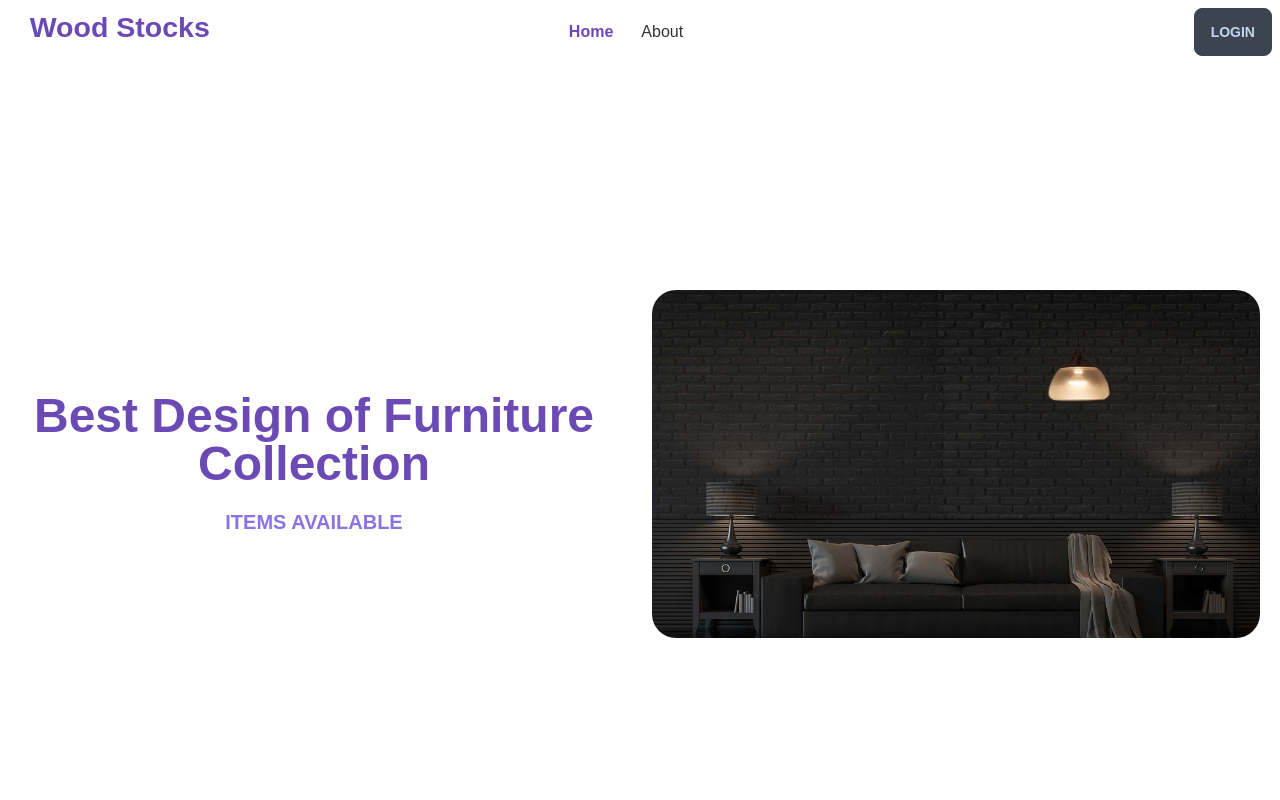
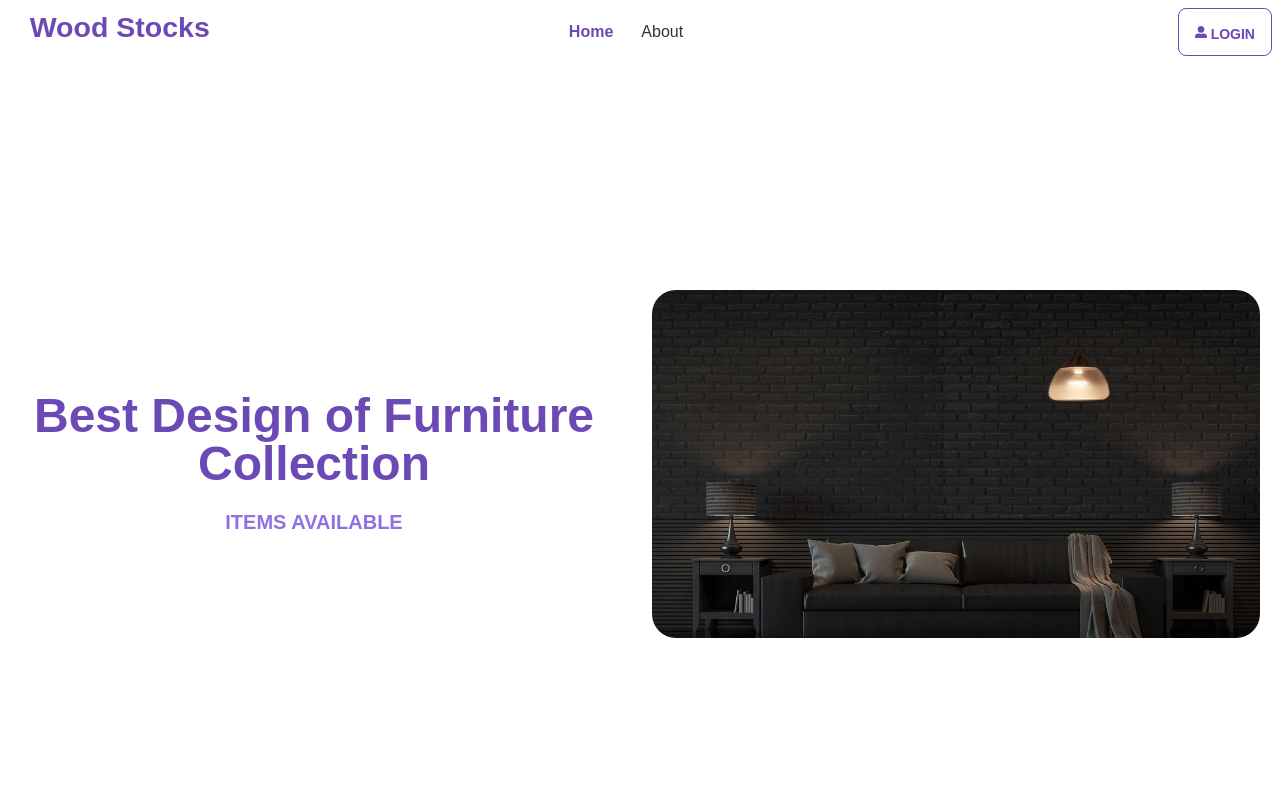
Before and after one commit to golamrabbani93/wood-stocks, a React (Create React App) app: page / in a window 1280 px wide. Shown: the top 800 px of the page. Built offline with nearby package versions, Linux system fonts and the light colour scheme; no server answers.

Commit message:
install react icon pack and implement icon\

```diff
--- a/package.json
+++ b/package.json
@@ -13,6 +13,7 @@
     "react-dom": "^18.2.0",
     "react-hook-form": "^7.39.5",
     "react-hot-toast": "^2.4.0",
+    "react-icons": "^4.6.0",
     "react-router-dom": "^6.4.3",
     "react-scripts": "5.0.1",
     "web-vitals": "^2.1.4"
--- a/src/pages/Shared/Navbar/Navbar.js
+++ b/src/pages/Shared/Navbar/Navbar.js
@@ -2,7 +2,7 @@ import React, {useContext, useState} from 'react';
 import {Link, NavLink} from 'react-router-dom';
 import {AuthContext} from '../../../Context/AuthProvider';
 import './Navbar.css';
-
+import {FaUserAlt} from 'react-icons/fa';
 const Navbar = () => {
 	const {user, userSignOut} = useContext(AuthContext);
 	const [menu, sentMenu] = useState(false);
@@ -52,11 +52,17 @@ const Navbar = () => {
 							''
 						)}
 					</div>
-					<Link className="btn text-center hidden md:block btn-ghost hover:bg-transparent text-primary font-extrabold normal-case text-3xl">
+					<Link
+						to={'/'}
+						className="btn text-center hidden md:block btn-ghost hover:bg-transparent text-primary font-extrabold normal-case text-3xl"
+					>
 						Wood Stocks
 					</Link>
 				</div>
-				<Link className="btn text-center normal-case hover:bg-transparent text-primary font-extrabold md:hidden text-xl">
+				<Link
+					to={'/'}
+					className="btn text-center normal-case hover:bg-transparent text-primary font-extrabold md:hidden text-xl"
+				>
 					Wood Stock
 				</Link>
 				<div className="navbar-center hidden lg:flex">
@@ -90,8 +96,12 @@ const Navbar = () => {
 							</ul>
 						</div>
 					) : (
-						<Link to={'/login'} className="btn">
-							Login
+						<Link
+							to={'/login'}
+							className="btn btn-outline btn-primary flex justify-center items-center"
+						>
+							<FaUserAlt className="w-3"></FaUserAlt>
+							<span className="ml-1 mt-1 uppercase ">Login</span>
 						</Link>
 					)}
 				</div>
```
Also changed, not shown: 1 other file (tests, documents, lock files or other folders).
